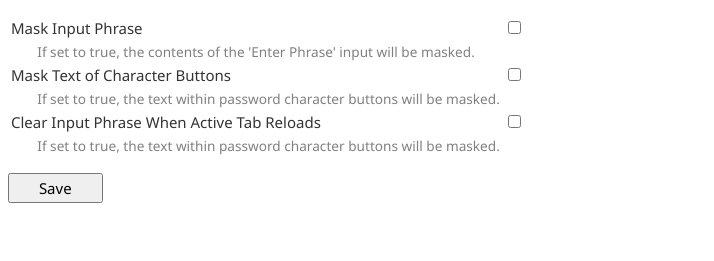
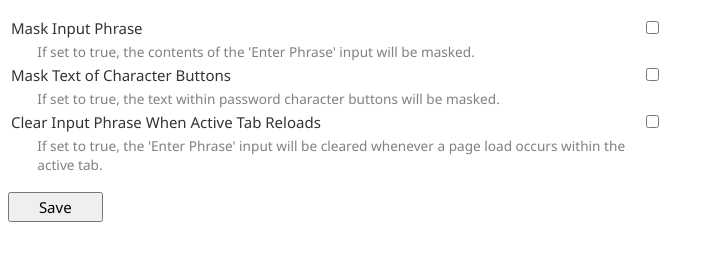
Before and after one commit to DanStevens/password-character-picker, a browser extension: page src/data/preferences.html in a window 1280 px wide. Shown: the part 53-314 px from the top of the page, without its empty margins (0-714 px from the left). Drawn offline with Linux system fonts and the light colour scheme.

Commit message:
Corrected description for 'Clear Input Phrase When Active Tab Reloads' preference in Preferences page.

```diff
--- a/src/data/preferences.html
+++ b/src/data/preferences.html
@@ -82,7 +82,7 @@
                 </tr>
                 <tr>
                     <td class="pcp-preference-description">
-                        If set to true, the text within password character buttons will be masked.
+                        If set to true, the 'Enter Phrase' input will be cleared whenever a page load occurs within the active tab.
                     </td>
                 </tr>
             </tbody>
```
